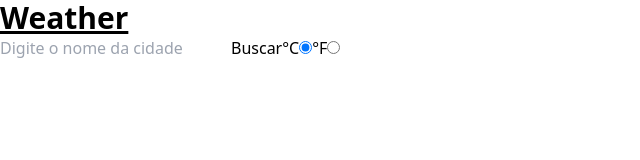
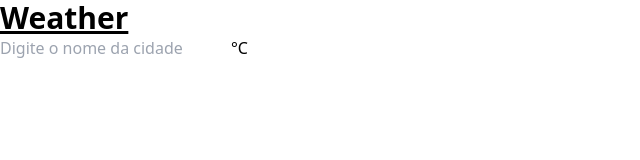
Before and after one commit to marcos2872/weatherApp, a React (Vite) app: page / in a window 1280 px wide. Shown: the top 160 px of the page, without its empty margins (0-640 px from the left). Built offline with nearby package versions, Linux system fonts and the light colour scheme.

Commit message:
mainScreen lógica finalizada

```diff
--- a/src/components/MainScreen.jsx
+++ b/src/components/MainScreen.jsx
@@ -3,46 +3,55 @@ import search from '../services/getApiWeather';
 
 export default function MainScreen() {
   const [city, setCity] = useState('');
+  const [cityBkp, setCityBkp] = useState('');
   const [data, setData] = useState(undefined);
   const [btnlook, setBtnlook] = useState(true);
   const [units, setUnits] = useState('metric');
   const [error, setError] = useState(undefined);
-
-  useEffect(() => {
-    // async function api() {
-    //   // & appid=b40d105652572479bed6fab2551755d2
-    //   const url = 'http://api.openweathermap.org/geo/1.0/direct?q=Timoteo&limit=1&appid=b40d105652572479bed6fab2551755d2'
-    //   const renponse = await fetch(url);
-    //   const data = await renponse.json();
-    //   console.log(data);
-    // }
-    // api();
-  }, []);
-
-  const saveInput = ({ target }) => {
-    const { value } = target;
-    setCity(value);
-    setBtnlook(value.length < 3);
-  };
+  const [cf, setCf] = useState('°C');
+  const [update, setUpdate] = useState(false);
+  const [date, setDate] = useState(undefined);
 
   const weather = async () => {
-    const response = await search(city, units, 'pt_br');
+    const response = await search(cityBkp, units, 'pt_br');
     if (response.cod === '404') {
       setError(response.message);
       setCity('');
       setBtnlook(true);
     } else {
+      setError(undefined);
       setData(response);
       setCity('');
-      setBtnlook(true);
+    }
+    const dt = new Date().toLocaleString();
+    setDate(dt);
+  };
+
+  useEffect(() => {
+    if (update) {
+      weather();
+    }
+  }, [units]);
+
+  const saveInput = ({ target }) => {
+    const { value } = target;
+    setCity(value);
+    setCityBkp(value);
+    setBtnlook(value.length < 3);
+  };
+
+  const btnUnits = () => {
+    if (units === 'imperial') {
+      setUnits('metric');
+      setCf('°C');
+      setUpdate(true);
+    } else {
+      setUnits('imperial');
+      setCf('°F');
+      setUpdate(true);
     }
   };
 
-  const keyPress = (event) => event.key === 'Enter' && weather();
-
-  const btnBuscar = () => {
-    weather();
-  };
   return (
     <div>
       <div>
@@ -52,35 +61,19 @@ export default function MainScreen() {
           value={city}
           name="city"
           onChange={saveInput}
-          onKeyUp={keyPress}
+          onKeyUp={(event) => event.key === 'Enter' && weather()}
           placeholder="Digite o nome da cidade"
         />
+
         <button
-          id="pesquisa"
           type="button"
-          placeholder="Buscar"
           disabled={btnlook}
-          onClick={btnBuscar}
+          onClick={() => {
+            btnUnits();
+          }}
         >
-          Buscar
+          {cf}
         </button>
-        <label htmlFor="temp">
-          °C
-          <input
-            type="radio"
-            value="metric"
-            name="temp"
-            defaultChecked
-            onChange={() => setUnits('metric')}
-          />
-          °F
-          <input
-            type="radio"
-            value="imperial"
-            name="temp"
-            onChange={() => setUnits('imperial')}
-          />
-        </label>
         {error ? <h5>{error}</h5>
           : data && (
             <>
@@ -88,19 +81,12 @@ export default function MainScreen() {
               {data.name}
               <h2>
                 {data.main.temp}
-                °C
+                {cf}
               </h2>
               <p>
                 {data.weather[0].description}
               </p>
-              <p>
-                Max:
-                {data.main.temp_max}
-                °C
-                /Mín:
-                {data.main.temp_min}
-                °C
-              </p>
+              <p>{date}</p>
             </>
           )}
       </div>
```
